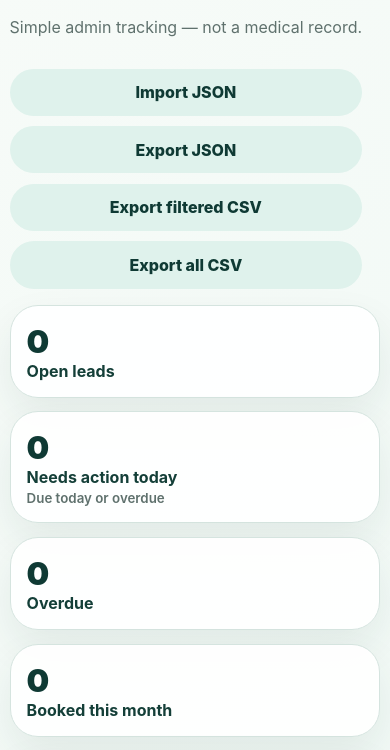
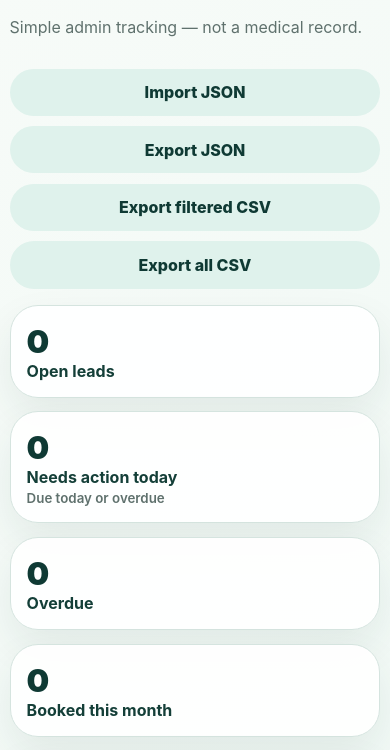
Before and after one commit to nickstergiadis/Lead-Tracker, a website with bundled scripts: page index.html in a window 390 px wide. Shown: the part 81-831 px from the top of the page. Built offline with nearby package versions, Linux system fonts and the light colour scheme.

Commit message:
Improve responsive dashboard and topbar layout

```diff
--- a/styles.css
+++ b/styles.css
@@ -39,8 +39,10 @@ h1, h2, p { margin-top: 0; }
 .eyebrow { margin-bottom: .2rem; color: var(--primary); font-weight: 900; text-transform: uppercase; letter-spacing: .08em; }
 .topbar { display: flex; justify-content: space-between; gap: var(--space-layout); align-items: center; margin: var(--space-layout) 0; }
 .topbar > *, .topbar-actions { min-width: 0; }
-.topbar-actions { display: flex; flex-wrap: wrap; gap: .65rem; justify-content: flex-end; }
+.topbar-actions { display: flex; flex-wrap: nowrap; gap: .65rem; justify-content: flex-end; }
+.topbar-actions > button { white-space: nowrap; }
 .dashboard { display: grid; grid-template-columns: repeat(5, 1fr); gap: .85rem; margin-bottom: var(--space-layout); }
+.dashboard > * { height: 100%; }
 .dashboard .metric-card, .panel { background: rgba(255,255,255,.95); border: 1px solid var(--border); border-radius: 28px; box-shadow: var(--shadow); }
 .dashboard .metric-card { min-width: 0; padding: 1rem; color: var(--ink); text-align: left; }
 .dashboard .metric-card:hover, .dashboard .metric-card[aria-pressed="true"] { background: var(--accent); border-color: var(--primary); }
@@ -146,12 +148,17 @@ summary { width: fit-content; color: var(--primary-dark); font-weight: 800; curs
 .dialog-heading h2, .dialog-heading p, #contact-lead-name { margin-bottom: 0; }
 .icon-button { width: 44px; height: 44px; padding: 0; font-size: 1.5rem; }
 .dialog-actions { justify-content: flex-end; margin-top: .25rem; }
+@media (max-width: 1200px) { .dashboard { grid-template-columns: repeat(3, minmax(0, 1fr)); } }
+@media (max-width: 1100px) {
+  .topbar { display: grid; grid-template-columns: minmax(0, 1fr); }
+  .topbar-actions { width: 100%; flex-wrap: wrap; }
+}
 @media (max-width: 1024px) { .content-grid { grid-template-columns: minmax(0, 1fr); } }
 @media (max-width: 1100px) and (min-width: 761px) {
   .filters { grid-template-columns: repeat(3, minmax(0, 1fr)); }
   .search-control { grid-column: span 2; }
 }
-@media (max-width: 900px) { .topbar { display: grid; } .dashboard { grid-template-columns: repeat(2, minmax(0, 1fr)); } }
+@media (max-width: 900px) { .dashboard { grid-template-columns: repeat(2, minmax(0, 1fr)); } }
 @media (max-width: 760px) and (min-width: 561px) {
   .filters { grid-template-columns: repeat(2, minmax(0, 1fr)); }
   .search-control { grid-column: 1 / -1; }
@@ -161,8 +168,9 @@ summary { width: fit-content; color: var(--primary-dark); font-weight: 800; curs
   .form-grid, .card-grid, .dashboard, .filters, .contact-actions { grid-template-columns: minmax(0, 1fr); }
   .search-control { grid-column: auto; }
   #clear-filters { width: 100%; }
-  .topbar-actions { flex-direction: column; }
+  .topbar-actions { display: grid; grid-template-columns: repeat(auto-fit, minmax(min(11.5rem, 100%), 1fr)); }
   .topbar-actions > button, .form-actions > button, .duplicate-actions > button { width: 100%; }
+  .topbar-actions > button { min-height: 44px; }
   .form-actions { width: 100%; }
   .add-lead-disclosure { display: block; width: 100%; min-height: 48px; text-align: left; }
   .add-lead-disclosure::after { content: " +"; float: right; }
```
